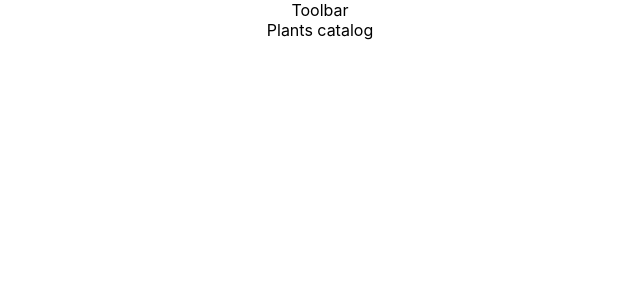
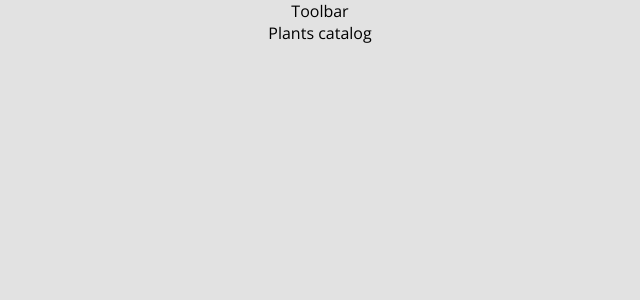
Before and after one commit to Nadaleti/plant-catalog, a React (Create React App) app: page / in a window 1280 px wide. Shown: the top 300 px of the page, without its empty margins (320-960 px from the left). Built offline with nearby package versions, Linux system fonts and the light colour scheme.

Commit message:
Changing stylesheet file extension from .css to .scss and adding some base style

```diff
--- a/package.json
+++ b/package.json
@@ -6,6 +6,7 @@
     "@testing-library/jest-dom": "^4.2.4",
     "@testing-library/react": "^9.5.0",
     "@testing-library/user-event": "^7.2.1",
+    "node-sass": "^4.13.1",
     "react": "^16.13.1",
     "react-dom": "^16.13.1",
     "react-scripts": "3.4.1"
--- a/public/index.html
+++ b/public/index.html
@@ -24,6 +24,8 @@
       work correctly both with client-side routing and a non-root public URL.
       Learn how to configure a non-root public URL by running `npm run build`.
     -->
+    <link href="https://fonts.googleapis.com/css?family=Baloo+Da+2:400,700,800|Open+Sans:400,700&display=swap" rel="stylesheet">
+
     <title>React App</title>
   </head>
   <body>
--- a/src/App.js
+++ b/src/App.js
@@ -1,6 +1,6 @@
 import React from 'react';
 
-import classes from './App.module.css';
+import classes from './App.module.scss';
 
 function App() {
   return (
--- a/src/App.module.css
+++ /dev/null
@@ -1,3 +0,0 @@
-.App {
-  text-align: center;
-}
--- /dev/null
+++ b/src/App.module.scss
@@ -0,0 +1,5 @@
+.App {
+  height: 100vh;
+  text-align: center;
+  background-color: #e2e2e2;
+}
--- a/src/index.js
+++ b/src/index.js
@@ -1,6 +1,6 @@
 import React from 'react';
 import ReactDOM from 'react-dom';
-import './index.css';
+import './index.scss';
 import App from './App';
 import * as serviceWorker from './serviceWorker';
 
--- a/src/index.css
+++ b/src/index.scss
@@ -1,8 +1,6 @@
 body {
   margin: 0;
-  font-family: -apple-system, BlinkMacSystemFont, 'Segoe UI', 'Roboto', 'Oxygen',
-    'Ubuntu', 'Cantarell', 'Fira Sans', 'Droid Sans', 'Helvetica Neue',
-    sans-serif;
+  font-family: 'Open Sans', sans-serif;
   -webkit-font-smoothing: antialiased;
   -moz-osx-font-smoothing: grayscale;
 }
```
Also changed, not shown: 1 other file (tests, documents, lock files or other folders).
